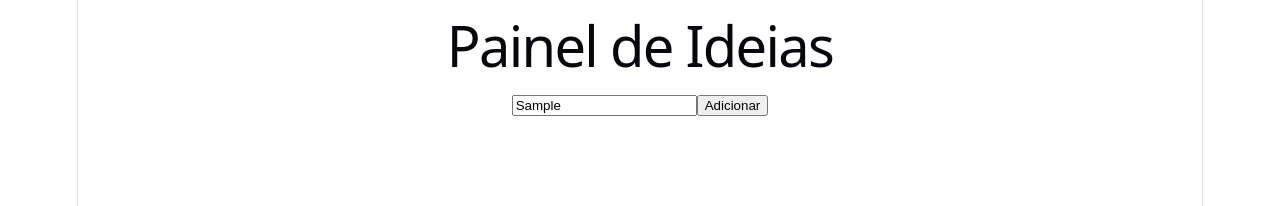
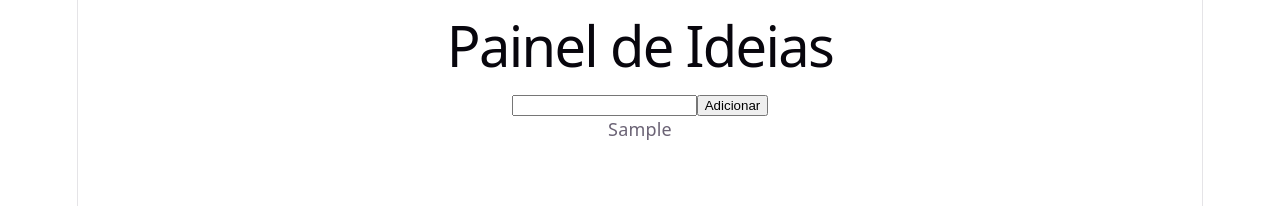
Before and after one commit to isayyzks/painel-de-ideias, a React (Vite) app in the folder painel/: page / in a window 1280 px wide. Both pictures are taken after typing "Sample" into the empty fields and a click on the button "Adicionar". Shown: the top 206 px of the page. Built offline with nearby package versions, Linux system fonts and the light colour scheme.

Commit message:
feat: ideias mostradas abaixo do formulário

```diff
--- a/painel/src/App.jsx
+++ b/painel/src/App.jsx
@@ -10,6 +10,15 @@ function App() {
     if(novaIdeia.trim() === '') {
       return
     }
+
+    const ideia = {
+      id: Date.now(),
+      texto: novaIdeia,
+      feita: false
+    }
+
+    setIdeias((atual) => [...atual, ideia])
+    setNovaIdeia('')
   }
 
   return (
@@ -25,7 +34,16 @@ function App() {
 
     <button type="submit">Adicionar</button>
   </form>
+
+  <div>
+  {ideias.map((ideia) => (
+    <div key={ideia.id}>
+      <span>{ideia.texto}</span>
+    </div>
+  ))}
 </div>
+</div>
+
   )
 }
 
```
